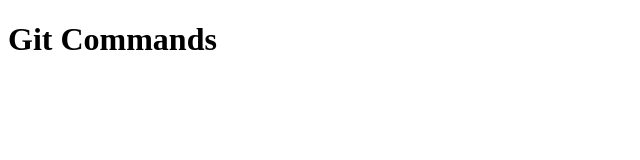
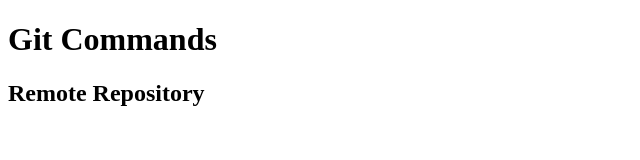
Before and after one commit to fsultana0902/welab, a plain HTML site: page index.html in a window 1280 px wide. Shown: the whole page, without its empty margins (0-640 px from the left). Drawn offline with Linux system fonts and the light colour scheme.

Commit message:
Update index.html

```diff
--- a/index.html
+++ b/index.html
@@ -8,5 +8,6 @@
 </head>
 <body>
     <h1>Git Commands</h1>
+    <h2>Remote Repository</h2>
 </body>
 </html>
```
